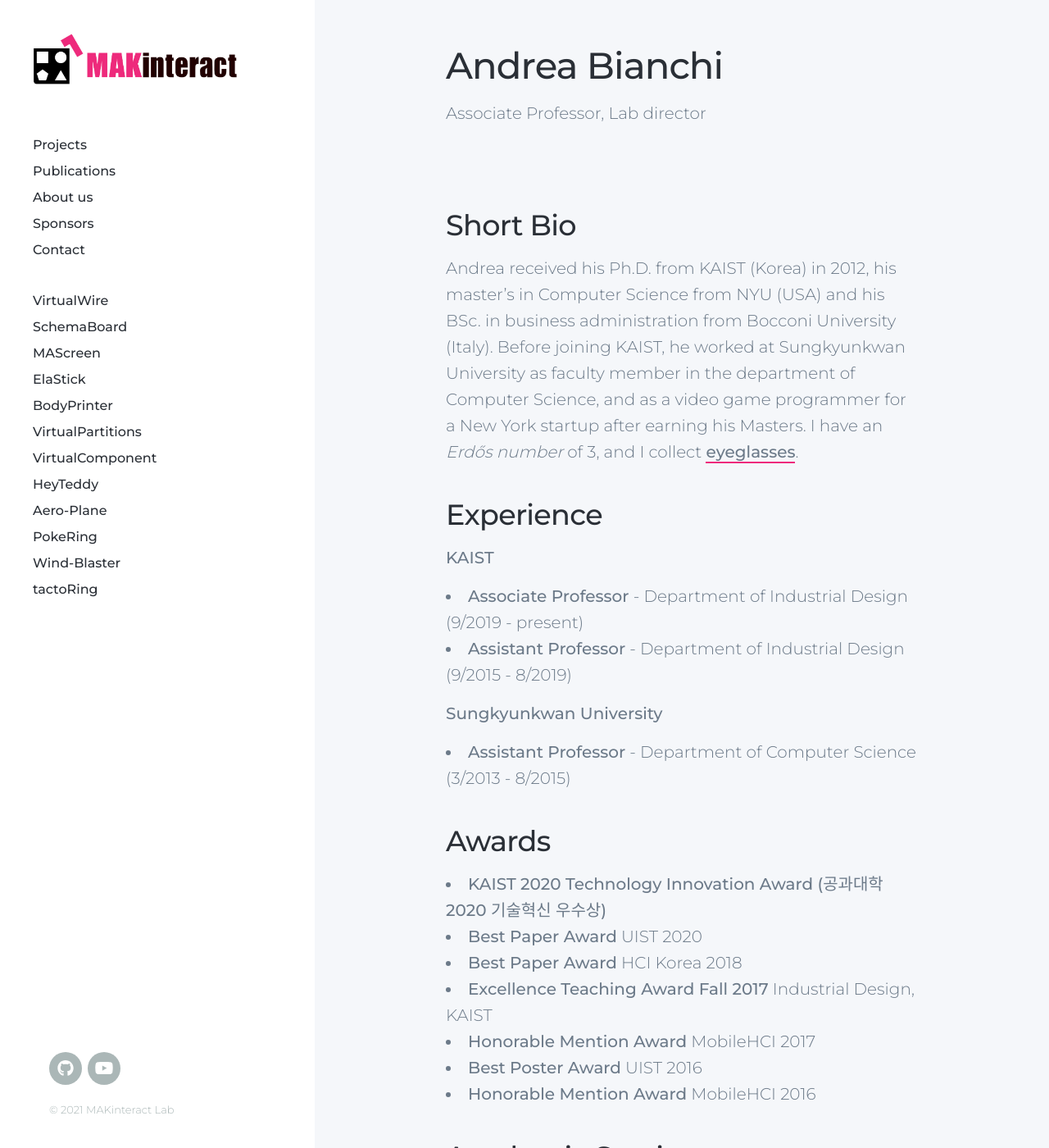
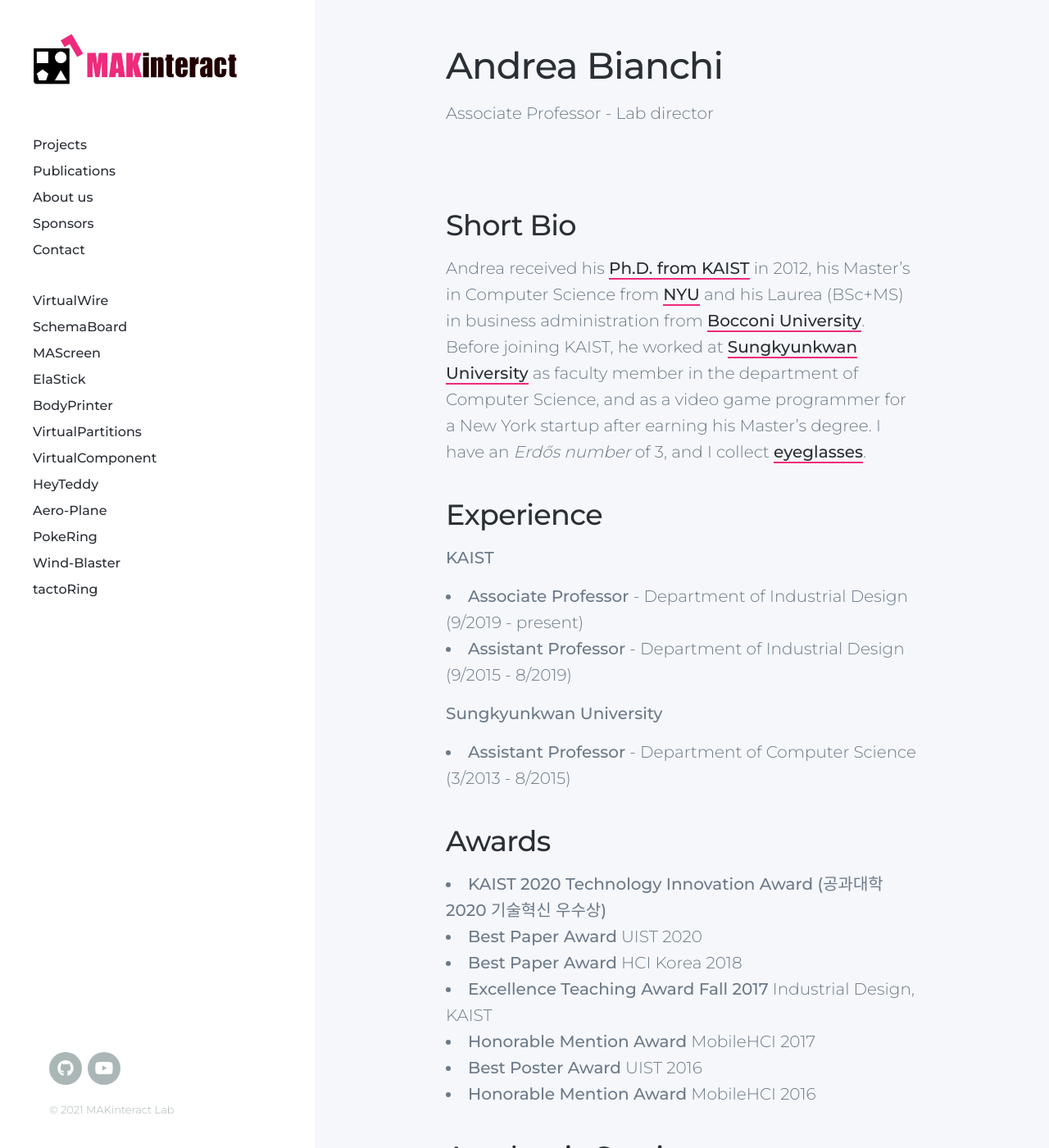
Before and after one commit to namelesspal18/makinteractlab.github.io, a Jekyll site: the page built from _pages/andrea.md, in a window 1280 px wide and 1400 px high. Shown: the whole window at 82% size. Built offline with Jekyll 4.4.1, drawn with Linux system fonts in a browser that asks for light colours; nearby versions of some CDN libraries; some of the changed lines change nothing that is shown.

Commit message:
Modified prof page

```diff
--- a/_pages/andrea.md
+++ b/_pages/andrea.md
@@ -1,7 +1,7 @@
 ---
 title: Andrea Bianchi
-description: About the MAKinteract lab director Andrea Bianchi
-subtitle: Associate Professor, Lab director
+description: About Andrea BIanchi - MAKinteract lab director
+subtitle: Associate Professor - Lab director
 ---
 
 <head>
@@ -33,11 +33,6 @@ subtitle: Associate Professor, Lab director
 		font-weight: 300; /* see settings.yml */
     }
 
-    <!-- a{
-        border-bottom: none;
-		color: #6C7A89;
-		font-weight: 300;
-    } -->
 
 </style>
 </head>
@@ -52,7 +47,7 @@ subtitle: Associate Professor, Lab director
 
 
 ## Short Bio
-Andrea received his Ph.D. from KAIST (Korea) in 2012, his master's in Computer Science from NYU (USA) and his BSc. in business administration from Bocconi University (Italy). Before joining KAIST, he worked at Sungkyunkwan University as faculty member in the department of Computer Science, and as a video game programmer for a New York startup after earning his Masters. I have an <i>Erdős number</i> of 3, and I collect <a href="https://alsoplantsfly.com/images/pictures/profile/glasses.jpg">eyeglasses</a>.
+Andrea received his [Ph.D. from KAIST](https://ct.kaist.ac.kr/main.php?lang=2) in 2012, his Master's in Computer Science from [NYU](http://www.nyu.edu) and his Laurea (BSc+MS) in business administration from [Bocconi University](https://www.unibocconi.eu/wps/wcm/connect/bocconi/sitopubblico_en/navigation+tree/home). Before joining KAIST, he worked at [Sungkyunkwan University](www.skku.edu/eng/index.do) as faculty member in the department of Computer Science, and as a video game programmer for a New York startup after earning his Master's degree. I have an _Erdős number_ of 3, and I collect [eyeglasses](https://alsoplantsfly.com/images/pictures/profile/glasses.jpg).
 
 ## Experience
 
```
